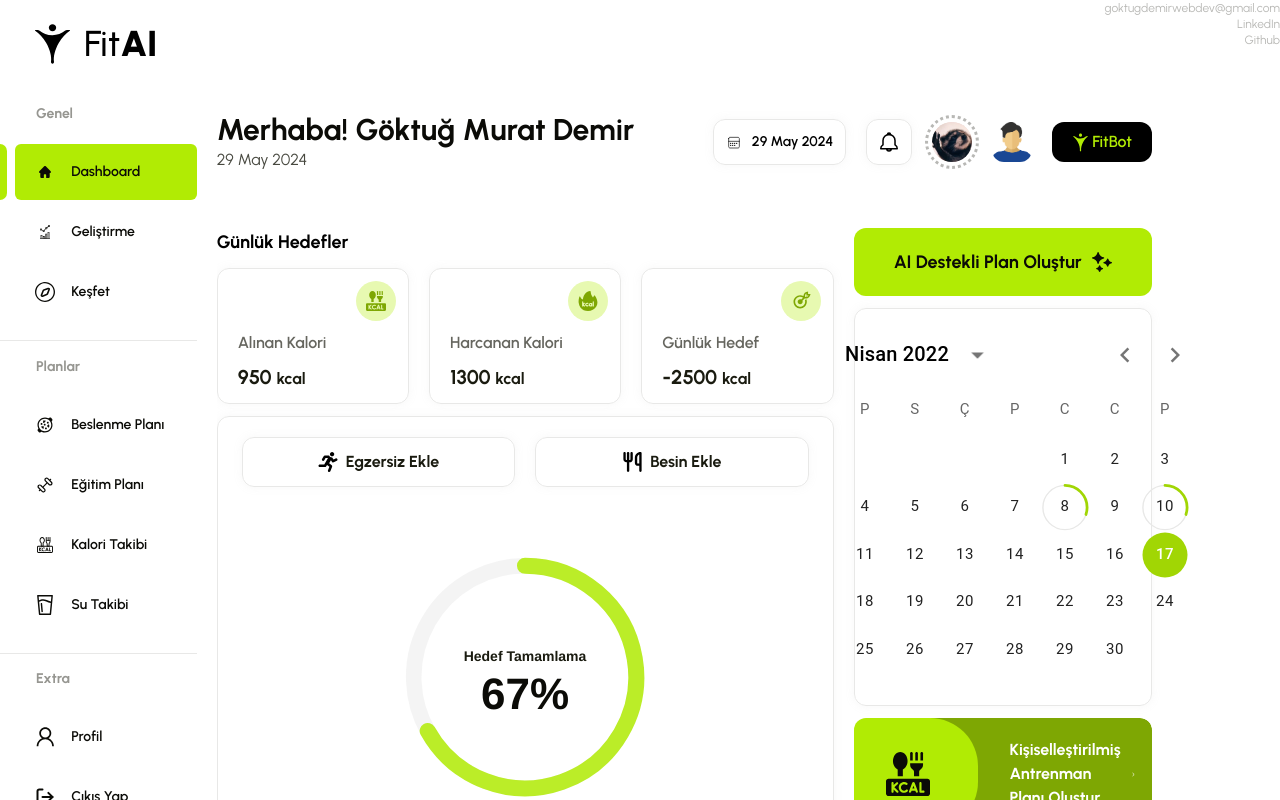
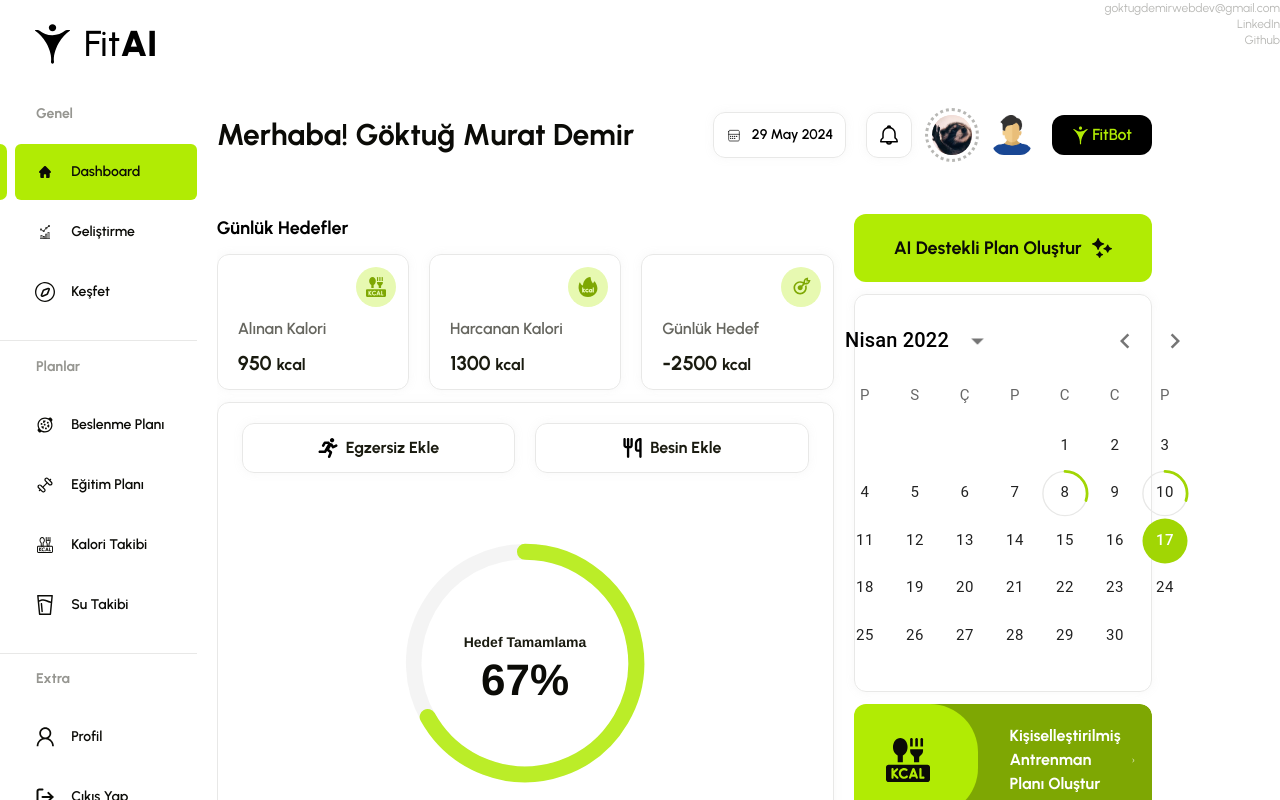
Before and after one commit to MobvenTeam1/FitAI-front-end-app-react.ts, a React (Vite) app: page / in a window 1280 px wide. Built offline with nearby package versions, Linux system fonts and the light colour scheme; sample sign-in values are in the browser's storage.

Commit message:
Header updated

```diff
--- a/src/layouts/dashboard/Header.tsx
+++ b/src/layouts/dashboard/Header.tsx
@@ -4,15 +4,11 @@ import { Racoon } from "./Racoon";
 import SvgColor from "../../components/svg-color";
 
 export const Header: React.FC = () => {
-  const today = new Date();
   return (
     <div className="flex justify-between items-center">
-      <div>
-        <p className="text-gray-900 text-3xl font-bold">
-          Merhaba! Göktuğ Murat Demir
-        </p>
-        <p className="text-gray-400 text-base">{fDate(today)}</p>
-      </div>
+      <p className="text-gray-900 text-3xl font-bold">
+        Merhaba! Göktuğ Murat Demir
+      </p>
       <div className="flex items-center gap-5">
         <div className="flex items-center justify-center gap-2.5 p-3 border border-gray-50 shadow rounded-xl">
           <img src="/icons/ic_calendar.svg" className="w-4 h-4" alt="" />
```
